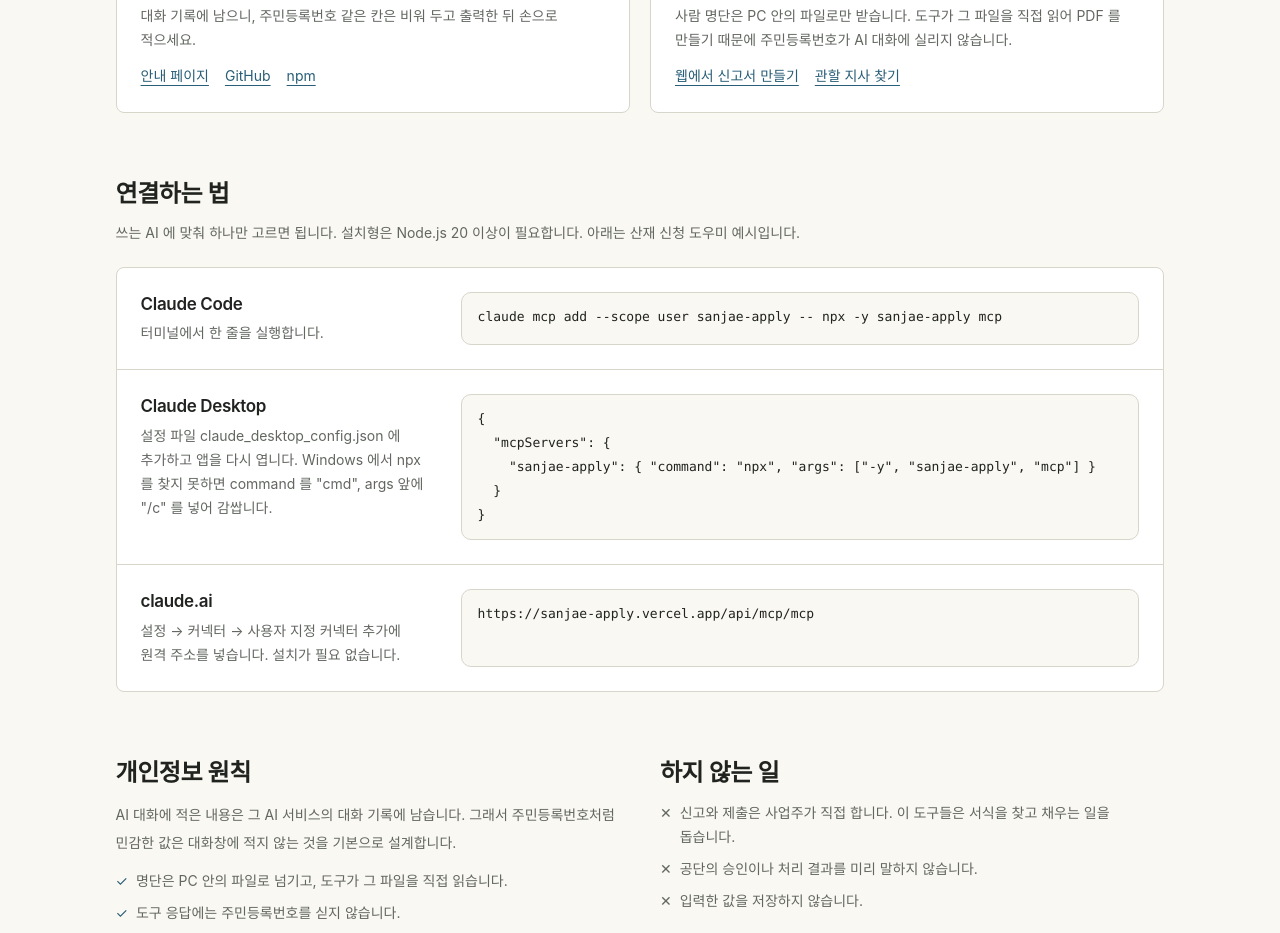
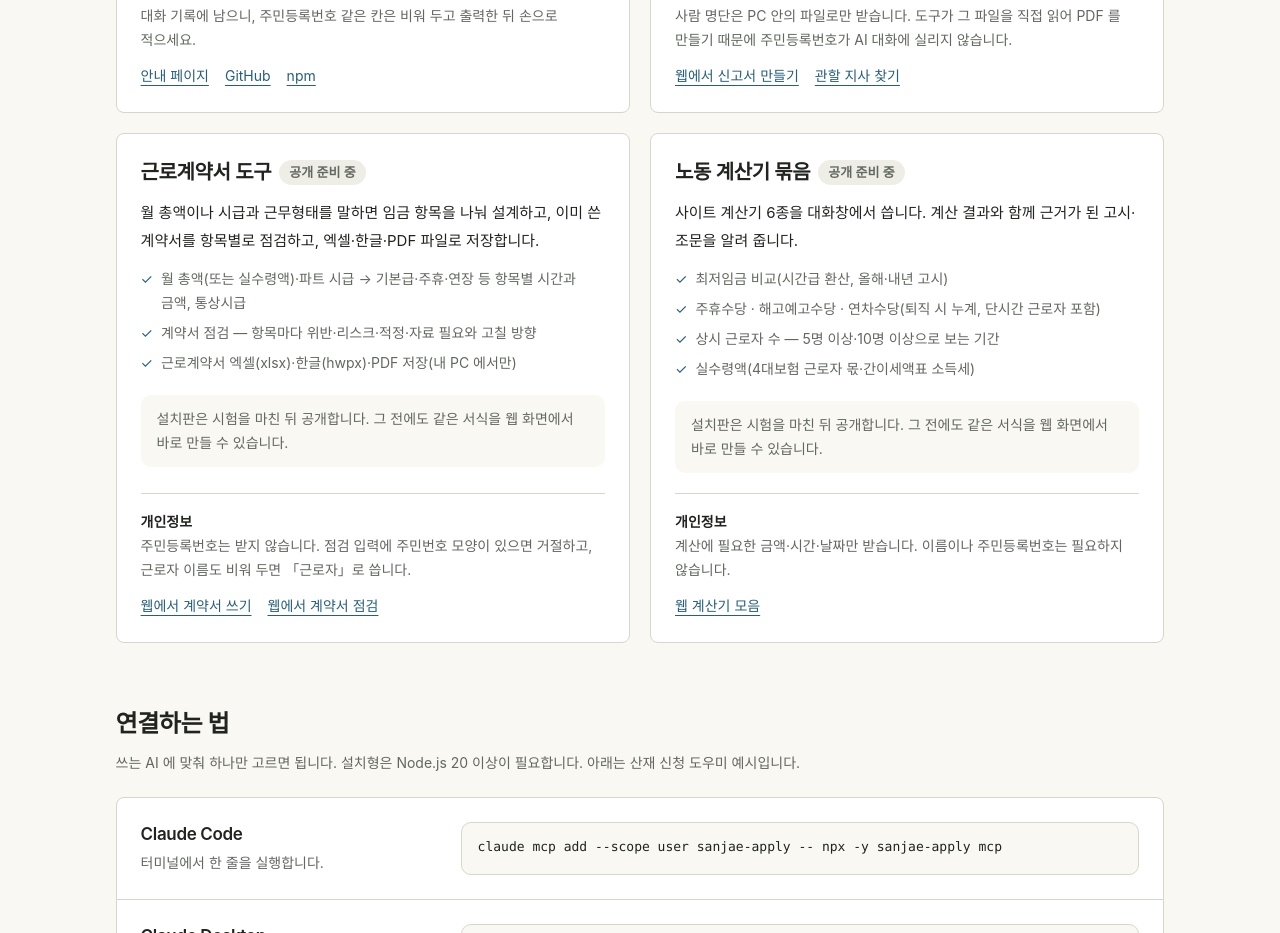
Before and after one commit to seojaehong/labor-law-guide, a Next.js app: page /ai-tools in a window 1280 px wide. Shown: the part 1200-2133 px from the top of the page. Built offline with nearby package versions, Linux system fonts and the light colour scheme; no server answers; a web font is replaced by a local one.

Commit message:
feat(ai-tools): 근로계약서 도구·노동 계산기 묶음 공개 준비 중 카드 추가
Co-Authored-By: Claude Opus 5.5 <noreply@anthropic.com>
Claude-Session: https://claude.ai/code/session_01TfrkqTMwzgDZNmNxmYHykm

```diff
--- a/src/content/ai-tools.ts
+++ b/src/content/ai-tools.ts
@@ -52,4 +52,36 @@ export const AI_TOOLS: AiTool[] = [
       { label: '관할 지사 찾기', href: '/tools/branch-directory' },
     ],
   },
+  {
+    id: 'contract',
+    name: '근로계약서 도구',
+    status: 'preparing',
+    summary: '월 총액이나 시급과 근무형태를 말하면 임금 항목을 나눠 설계하고, 이미 쓴 계약서를 항목별로 점검하고, 엑셀·한글·PDF 파일로 저장합니다.',
+    does: [
+      '월 총액(또는 실수령액)·파트 시급 → 기본급·주휴·연장 등 항목별 시간과 금액, 통상시급',
+      '계약서 점검 — 항목마다 위반·리스크·적정·자료 필요와 고칠 방향',
+      '근로계약서 엑셀(xlsx)·한글(hwpx)·PDF 저장(내 PC 에서만)',
+    ],
+    privacy: '주민등록번호는 받지 않습니다. 점검 입력에 주민번호 모양이 있으면 거절하고, 근로자 이름도 비워 두면 「근로자」로 씁니다.',
+    links: [
+      { label: '웹에서 계약서 쓰기', href: '/tools/contract-write' },
+      { label: '웹에서 계약서 점검', href: '/tools/contract-check' },
+    ],
+  },
+  {
+    id: 'calc',
+    name: '노동 계산기 묶음',
+    status: 'preparing',
+    summary: '사이트 계산기 6종을 대화창에서 씁니다. 계산 결과와 함께 근거가 된 고시·조문을 알려 줍니다.',
+    does: [
+      '최저임금 비교(시간급 환산, 올해·내년 고시)',
+      '주휴수당 · 해고예고수당 · 연차수당(퇴직 시 누계, 단시간 근로자 포함)',
+      '상시 근로자 수 — 5명 이상·10명 이상으로 보는 기간',
+      '실수령액(4대보험 근로자 몫·간이세액표 소득세)',
+    ],
+    privacy: '계산에 필요한 금액·시간·날짜만 받습니다. 이름이나 주민등록번호는 필요하지 않습니다.',
+    links: [
+      { label: '웹 계산기 모음', href: '/tools' },
+    ],
+  },
 ];
```
